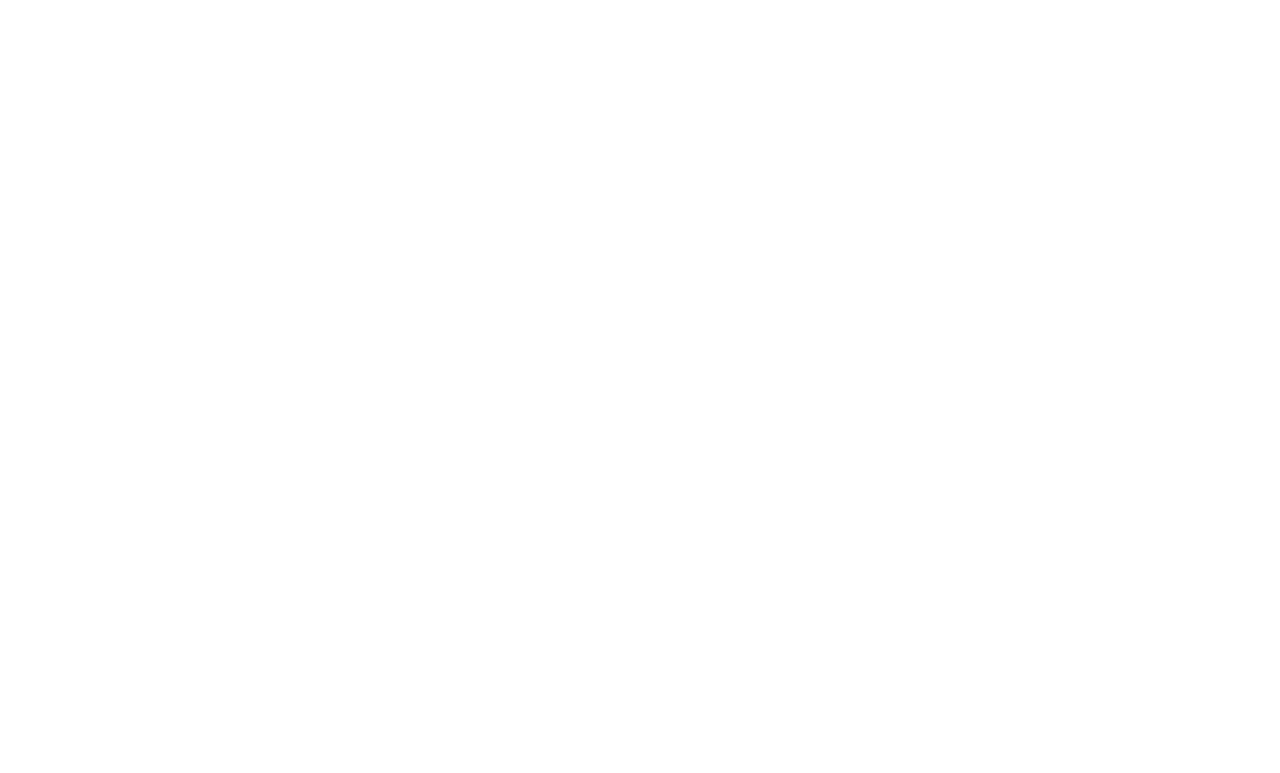
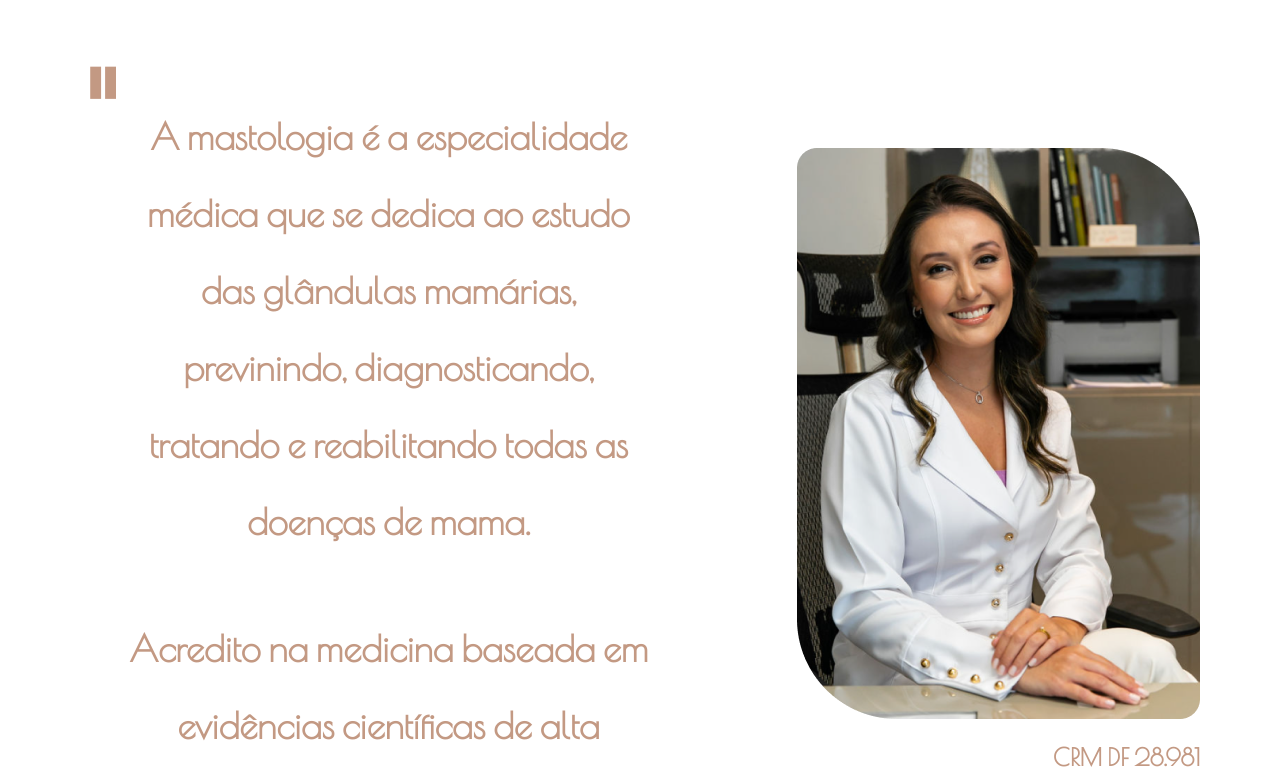
Before and after one commit to WeDeliver-Your-Business/PamelaBioni, a Next.js app: page / in a window 1280 px wide. Shown: the part 827-1600 px from the top of the page. Before the commit the page ends 825 px from the top, so only its background shows below. Built offline with nearby package versions, Linux system fonts and the light colour scheme.

Commit message:
Info Page Import on INDEX

```diff
--- a/pages/index.jsx
+++ b/pages/index.jsx
@@ -2,12 +2,14 @@
 
 import Navbar from '../src/layout/navbar/Navbar'
 import FrontPageImage from '../src/layout/frontPageImage/FrontPageImage'
+import InfoPage from '../src/layout/infoPage/InfoPage'
 
 function MainPage() {
   return (
     <>
       <Navbar />
       <FrontPageImage />
+      <InfoPage />
     </>
   )
 }
```
